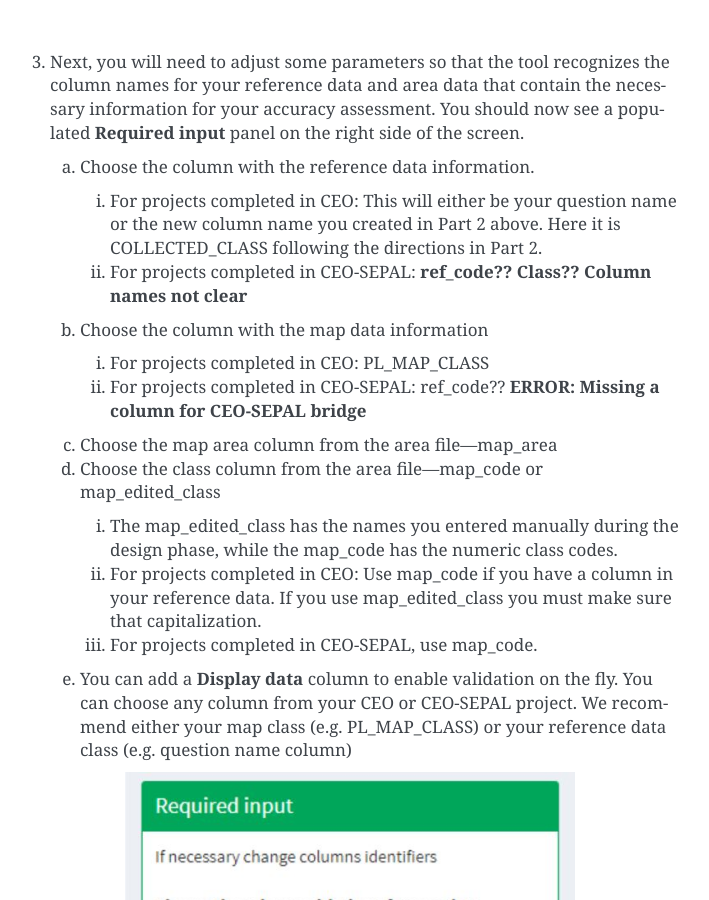
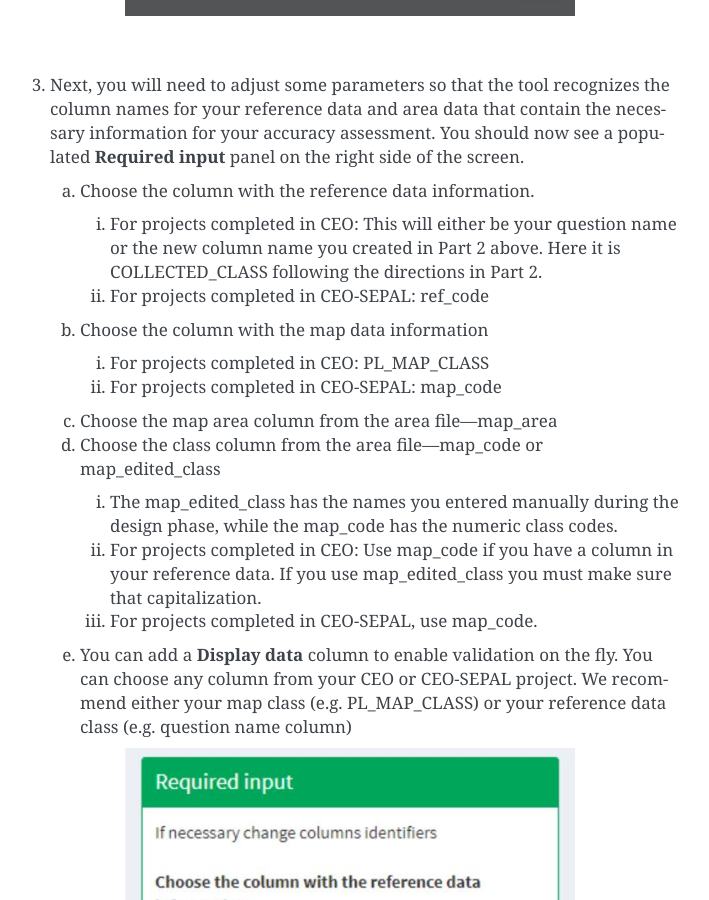
Before and after one commit to sig-gis/SEPAL-CEO, a Sphinx documentation site: the page built from docs/module-4.rst, in a window 1280 px wide and 900 px high, scrolled down 42336 px. Shown: the whole window, without its empty margins (400-1109 px from the left). Built offline with Sphinx 7.4.7, drawn with Linux system fonts in a browser that asks for light colours; some of the changed text lies outside the part shown.

Commit message:
Fixing missing column in ceo-sepal bridge
ceo sepal bridge now will return the proper number of columns, thanks to Roberto's edits. the manual has been updated to reflect this.

```diff
--- a/docs/module-4.rst
+++ b/docs/module-4.rst
@@ -1039,12 +1039,12 @@ The concept is derived from map accuracy assessment principles: characterized fr
   a. Choose the column with the reference data information.
 
     i. For projects completed in CEO: This will either be your question name or the new column name you created in Part 2 above. Here it is COLLECTED_CLASS following the directions in Part 2.
-    ii. For projects completed in CEO-SEPAL: **ref_code?? Class?? Column names not clear**
+    ii. For projects completed in CEO-SEPAL: ref_code
 
   b. Choose the column with the map data information
 
     i. For projects completed in CEO: PL_MAP_CLASS
-    ii. For projects completed in CEO-SEPAL: ref_code?? **ERROR: Missing a column for CEO-SEPAL bridge**
+    ii. For projects completed in CEO-SEPAL: map_code
 
   c. Choose the map area column from the area file—map_area
   d. Choose the class column from the area file—map_code or map_edited_class
```
Also changed, not shown: other parts of docs/module-4.rst (+2 -2 lines), 1 other file.
